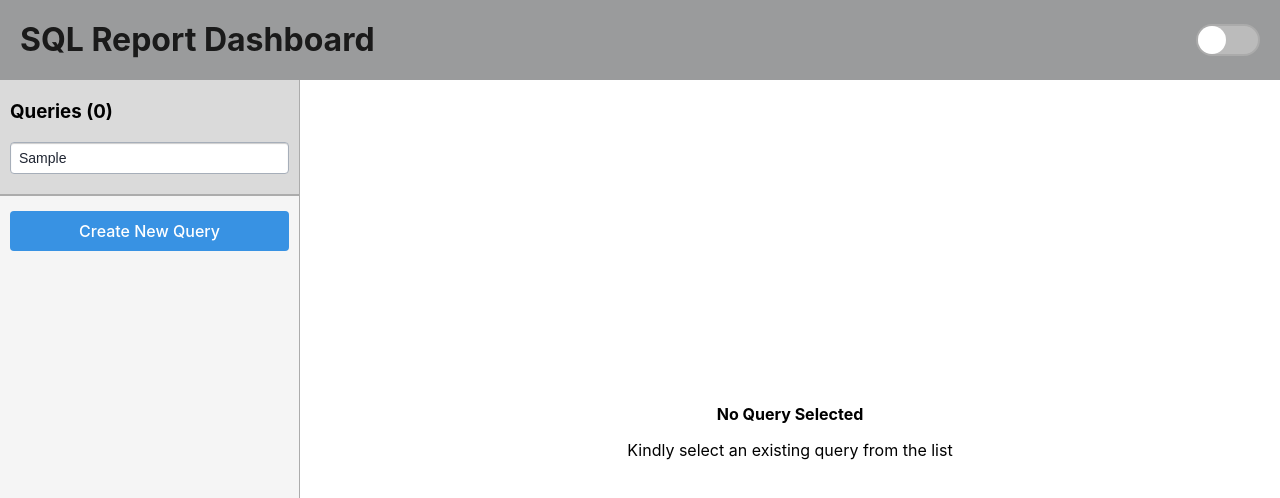
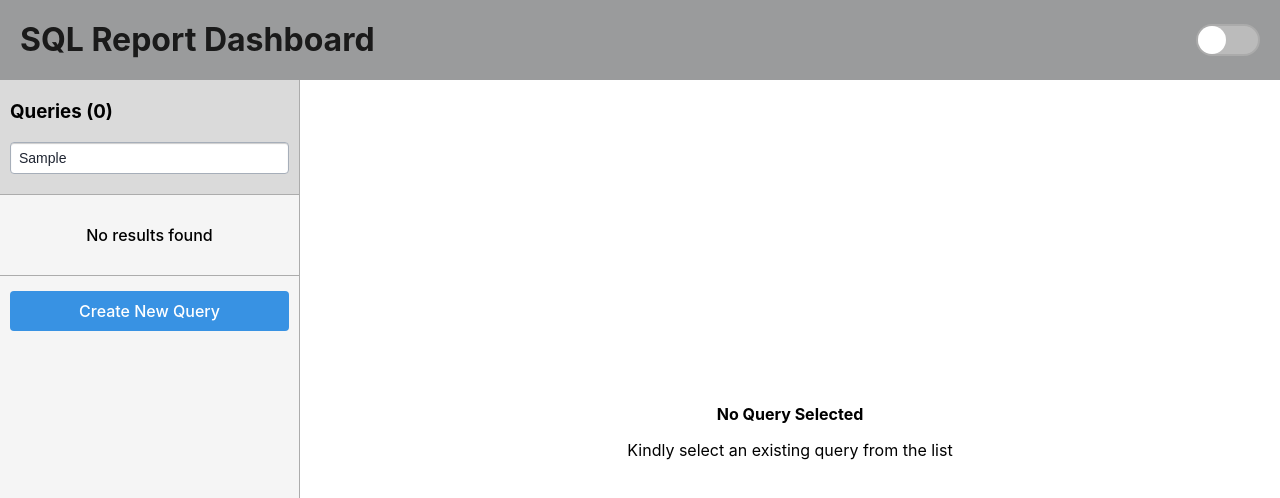
Before and after one commit to AshBardhan/my-react-sql-editor, a React (Create React App) app: page / in a window 1280 px wide. Both pictures are taken after typing "Sample" into the empty fields and a click on the button "Create New Query". Shown: the top 498 px of the page. Built offline with nearby package versions, Linux system fonts and the light colour scheme.

Commit message:
Improve 'Search' functionality of 'QueryList' component

```diff
--- a/src/components/Dashboard.jsx
+++ b/src/components/Dashboard.jsx
@@ -15,7 +15,13 @@ export default function Dashboard() {
 
 	return (
 		<div className="dashboard">
-			<QueryList queries={getAllQueries()} selectedQueryId={activeQueryId} onCreateQuery={createAndSelectQuery} onQuerySelect={(queryId) => setActiveQueryId(queryId)} />
+			<QueryList
+				queries={getAllQueries()}
+				selectedQueryId={activeQueryId}
+				onCreateQuery={createAndSelectQuery}
+				onSearchUpdate={() => setActiveQueryId(null)}
+				onQuerySelect={(queryId) => setActiveQueryId(queryId)}
+			/>
 			<QueryContent queryId={activeQueryId} />
 		</div>
 	);
--- a/src/components/QueryList.jsx
+++ b/src/components/QueryList.jsx
@@ -2,7 +2,7 @@ import {memo, useMemo, useState} from 'react';
 import './QueryList.scss';
 import Button from './Button';
 
-function QueryList({queries, selectedQueryId, onQuerySelect, onCreateQuery}) {
+function QueryList({queries, selectedQueryId, onSearchUpdate, onQuerySelect, onCreateQuery}) {
 	const [searchInput, setSearchInput] = useState('');
 	const filteredQueries = useMemo(() => {
 		if (searchInput.length > 0) {
@@ -16,16 +16,18 @@ function QueryList({queries, selectedQueryId, onQuerySelect, onCreateQuery}) {
 			<div className="query-search">
 				<h3>Queries ({filteredQueries.length})</h3>
 				<input
-					type="text"
+					type="search"
 					className="input-text"
 					name="query-search"
 					placeholder="Search Query"
 					value={searchInput}
 					onChange={(e) => {
 						setSearchInput(e.target.value);
+						onSearchUpdate();
 					}}
 				/>
 			</div>
+			{filteredQueries.length ? (
 				<ul className="query-list">
 					{filteredQueries.map((queryItem, queryId) => (
 						<li key={queryId} className={queryId === selectedQueryId ? 'selected' : ''} onClick={() => onQuerySelect(queryId)}>
@@ -33,6 +35,10 @@ function QueryList({queries, selectedQueryId, onQuerySelect, onCreateQuery}) {
 						</li>
 					))}
 				</ul>
+			) : (
+				<div className="query-zero-state">No results found</div>
+			)}
+
 			<div className="query-action">
 				<Button theme="primary" isFull="true" size="big" isInverted="true" label="Create New Query" handleClick={onCreateQuery} />
 			</div>
--- a/src/components/QueryList.scss
+++ b/src/components/QueryList.scss
@@ -39,6 +39,14 @@
 	}
 }
 
+.query-zero-state {
+	display: flex;
+	align-items: center;
+	justify-content: center;
+	height: 80px;
+	font-weight: 500;
+}
+
 .query-action {
 	flex-shrink: 0;
 	border-top: 1px solid #acacac;
```
Lines whose indentation alone changed are shown as unchanged.
